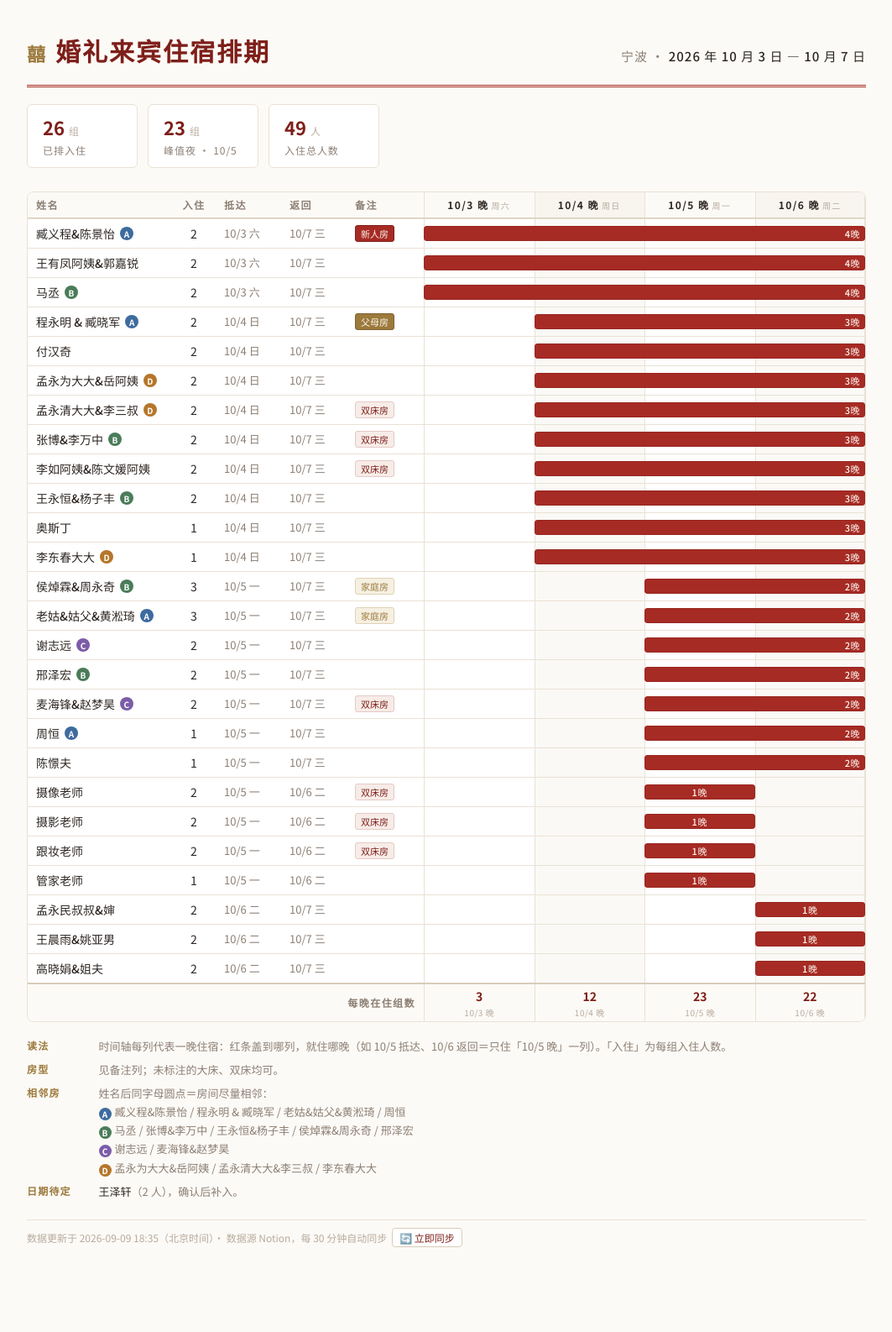
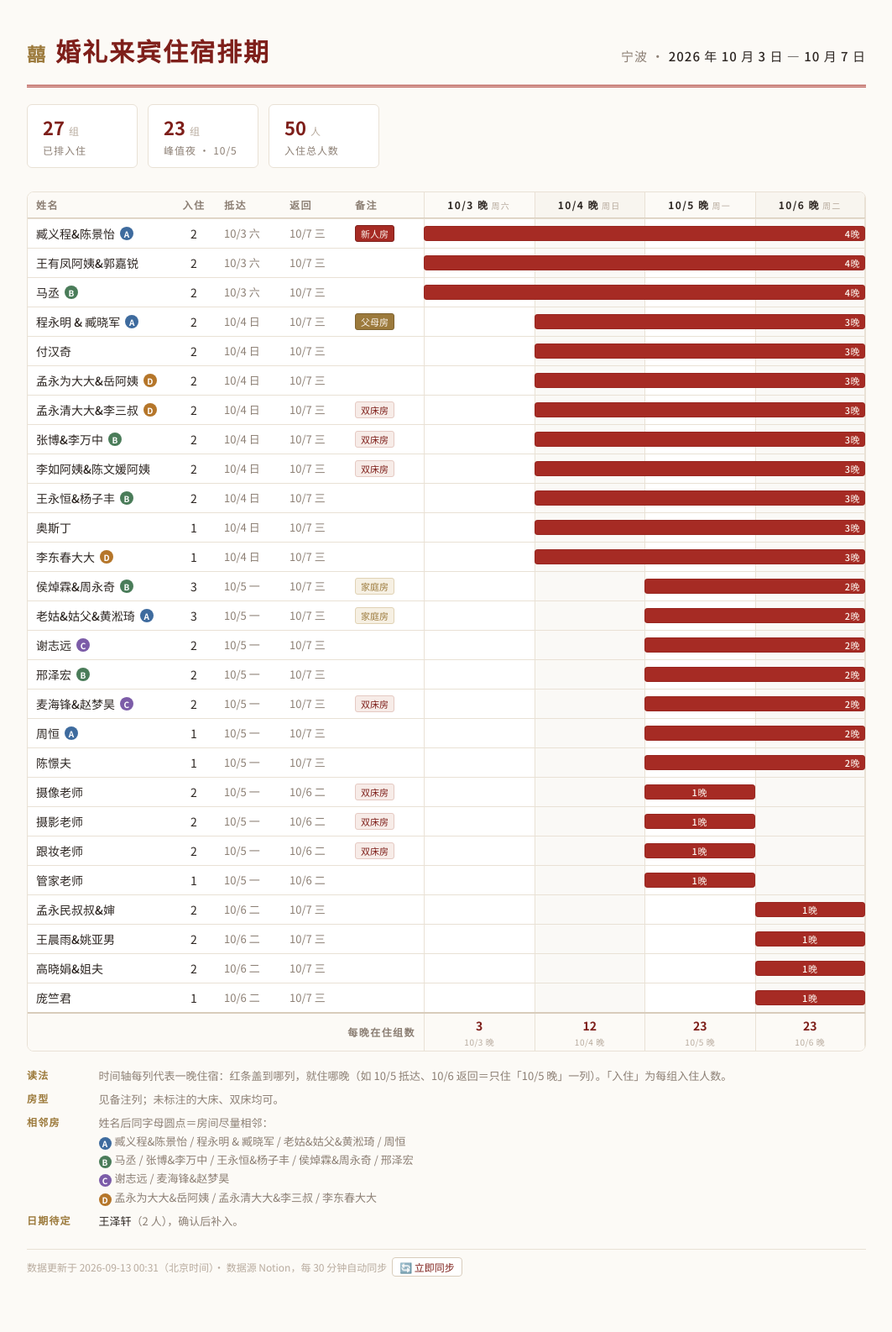
Before and after one commit to Lomolanisgo/lomolanisgo.github.io, a Jekyll site: the page wedding/index.html, which Jekyll copies as it is, in a window 1280 px wide. Shown: the whole page at 84% size, without its empty margins (108-1171 px from the left). Built offline with Jekyll 4.4.1, drawn with Linux system fonts in a browser that asks for light colours; before the commit the page ends 1551 px from its top, so only the background shows below that.

Commit message:
Sync wedding page from Notion

```diff
--- a/wedding/index.html
+++ b/wedding/index.html
@@ -161,9 +161,9 @@
   </header>
 
   <div class="stats">
-    <div class="stat"><b>26 <small>组</small></b><span>已排入住</span></div>
+    <div class="stat"><b>27 <small>组</small></b><span>已排入住</span></div>
     <div class="stat"><b>23 <small>组</small></b><span>峰值夜 · 10/5</span></div>
-    <div class="stat"><b>49 <small>人</small></b><span>入住总人数</span></div>
+    <div class="stat"><b>50 <small>人</small></b><span>入住总人数</span></div>
   </div>
 
   <div class="scroll">
@@ -207,6 +207,7 @@
     <div class="row body-row"><div><span class="name">孟永民叔叔&amp;婶</span></div><div class="num">2</div><div class="date">10/6 二</div><div class="date">10/7 三</div><div class="note"></div><div class="tl"><div class="tl-grid"><i></i><i></i><i></i><i class="last"></i></div><div class="bar n1" style="left:75%;width:25%" title="孟永民叔叔&amp;婶 · 2人 · 10/6 入住，10/7 退房，1晚"><em>1晚</em></div></div></div>
     <div class="row body-row"><div><span class="name">王晨雨&amp;姚亚男</span></div><div class="num">2</div><div class="date">10/6 二</div><div class="date">10/7 三</div><div class="note"></div><div class="tl"><div class="tl-grid"><i></i><i></i><i></i><i class="last"></i></div><div class="bar n1" style="left:75%;width:25%" title="王晨雨&amp;姚亚男 · 2人 · 10/6 入住，10/7 退房，1晚"><em>1晚</em></div></div></div>
     <div class="row body-row"><div><span class="name">高晓娟&amp;姐夫</span></div><div class="num">2</div><div class="date">10/6 二</div><div class="date">10/7 三</div><div class="note"></div><div class="tl"><div class="tl-grid"><i></i><i></i><i></i><i class="last"></i></div><div class="bar n1" style="left:75%;width:25%" title="高晓娟&amp;姐夫 · 2人 · 10/6 入住，10/7 退房，1晚"><em>1晚</em></div></div></div>
+    <div class="row body-row"><div><span class="name">庞竺君</span></div><div class="num">1</div><div class="date">10/6 二</div><div class="date">10/7 三</div><div class="note"></div><div class="tl"><div class="tl-grid"><i></i><i></i><i></i><i class="last"></i></div><div class="bar n1" style="left:75%;width:25%" title="庞竺君 · 1人 · 10/6 入住，10/7 退房，1晚"><em>1晚</em></div></div></div>
 
     <div class="row totals">
       <div class="label">每晚在住组数</div>
@@ -215,7 +216,7 @@
           <b>3<small>10/3 晚</small></b>
           <b>12<small>10/4 晚</small></b>
           <b>23<small>10/5 晚</small></b>
-          <b>22<small>10/6 晚</small></b>
+          <b>23<small>10/6 晚</small></b>
         </div>
       </div>
     </div>
@@ -239,7 +240,7 @@
     <dd><b>王泽轩</b>（2 人），确认后补入。</dd>
   </dl>
 
-  <p class="pagefoot">数据更新于 2026-09-09 18:35（北京时间）· 数据源 Notion，每 30 分钟自动同步<a class="syncbtn" href="https://github.com/Lomolanisgo/lomolanisgo.github.io/actions/workflows/update-wedding.yml" target="_blank" rel="noopener">🔄 立即同步</a></p>
+  <p class="pagefoot">数据更新于 2026-09-13 00:31（北京时间）· 数据源 Notion，每 30 分钟自动同步<a class="syncbtn" href="https://github.com/Lomolanisgo/lomolanisgo.github.io/actions/workflows/update-wedding.yml" target="_blank" rel="noopener">🔄 立即同步</a></p>
 </div>
 </body>
 </html>
```
